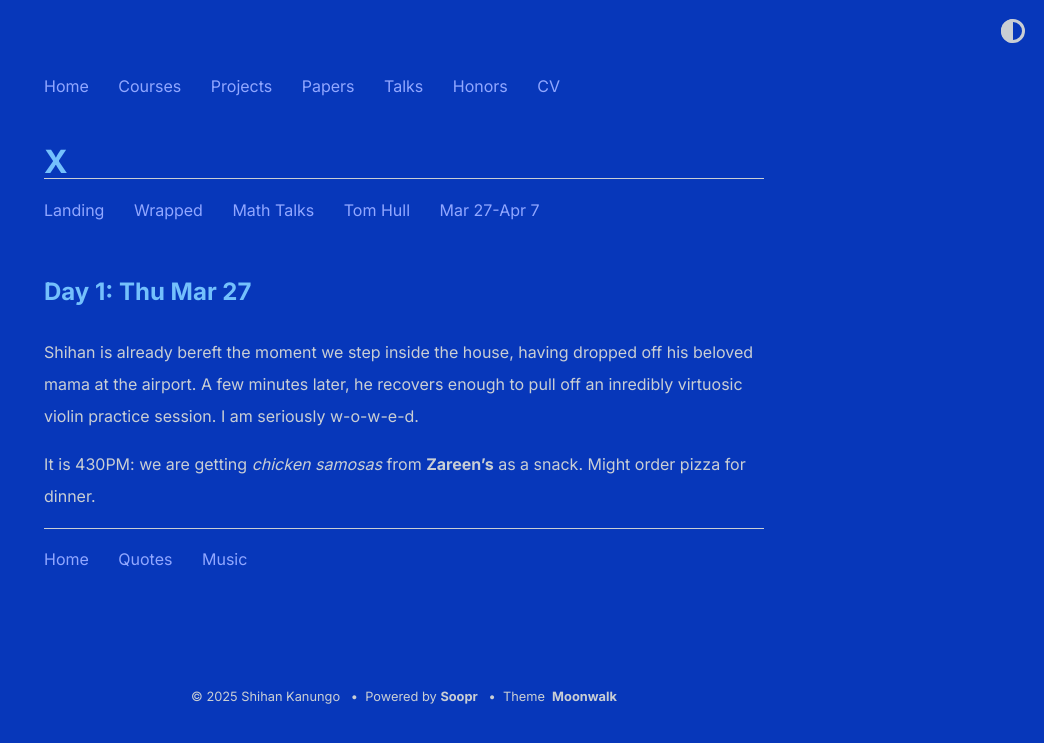
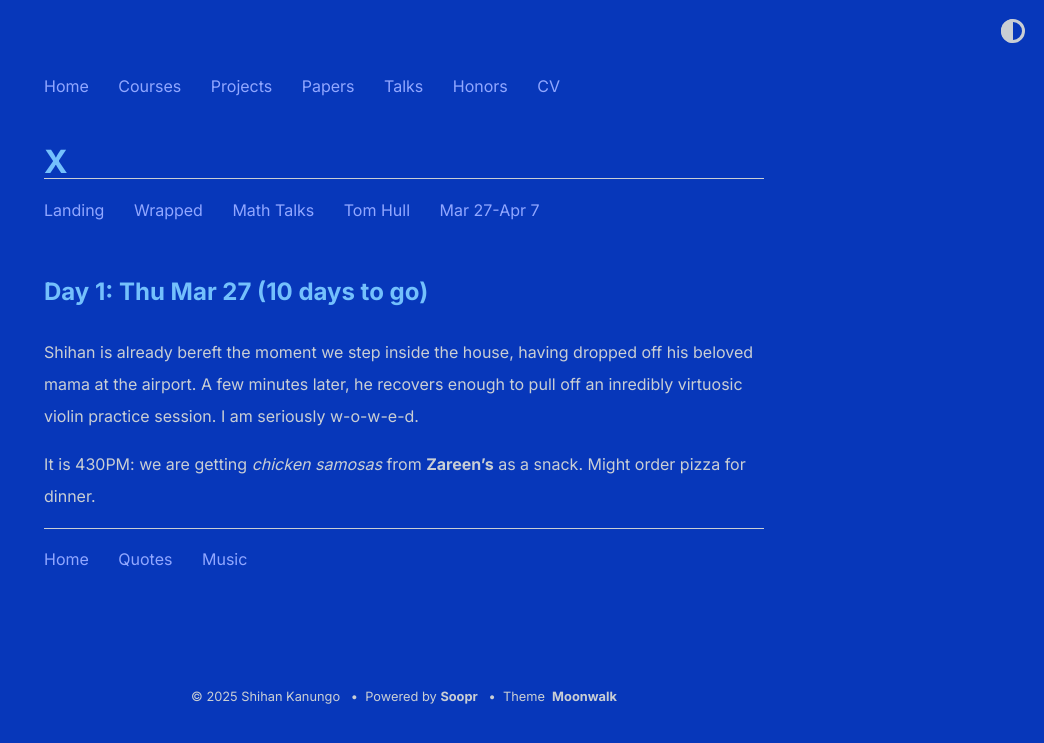
Before and after one commit to shihankanungo/shihankanungo.github.io, a Jekyll site: the page built from india-trip.md, in a window 1280 px wide. Shown: the top 743 px of the page, without its empty margins (236-1280 px from the left). Built offline with Jekyll 4.4.1, drawn with Linux system fonts in a browser that asks for light colours.

Commit message:
Update india-trip.md

```diff
--- a/india-trip.md
+++ b/india-trip.md
@@ -4,7 +4,7 @@ title: X
 ---
 
 
-## Day 1: Thu Mar 27
+## Day 1: Thu Mar 27 (10 days to go)
 
 Shihan is already bereft the moment we step inside the house, having dropped off his beloved mama at the airport.
 A few minutes later, he recovers enough to pull off an inredibly virtuosic violin practice session. I am seriously w-o-w-e-d.
```
